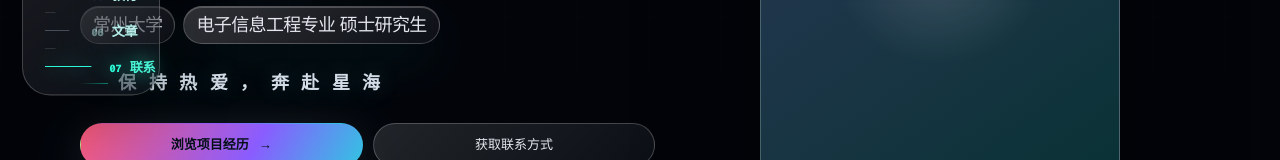
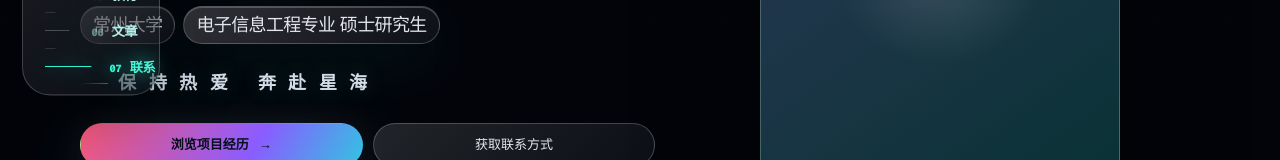
Before and after one commit to Mesyd/Erick-ShaWN-Personal-Resume, a Next.js app: page / in a window 1280 px wide. Shown: the part 487-647 px from the top of the page. Built offline with nearby package versions, Linux system fonts and the light colour scheme.

Commit message:
Remove comma from homepage motto

```diff
--- a/app/page.tsx
+++ b/app/page.tsx
@@ -747,7 +747,7 @@ export default function Home() {
             </span>
           </h1>
           <BlurText
-            text="保持热爱，奔赴星海"
+            text="保持热爱 奔赴星海"
             animateBy="letters"
             direction="top"
             delay={90}
```
